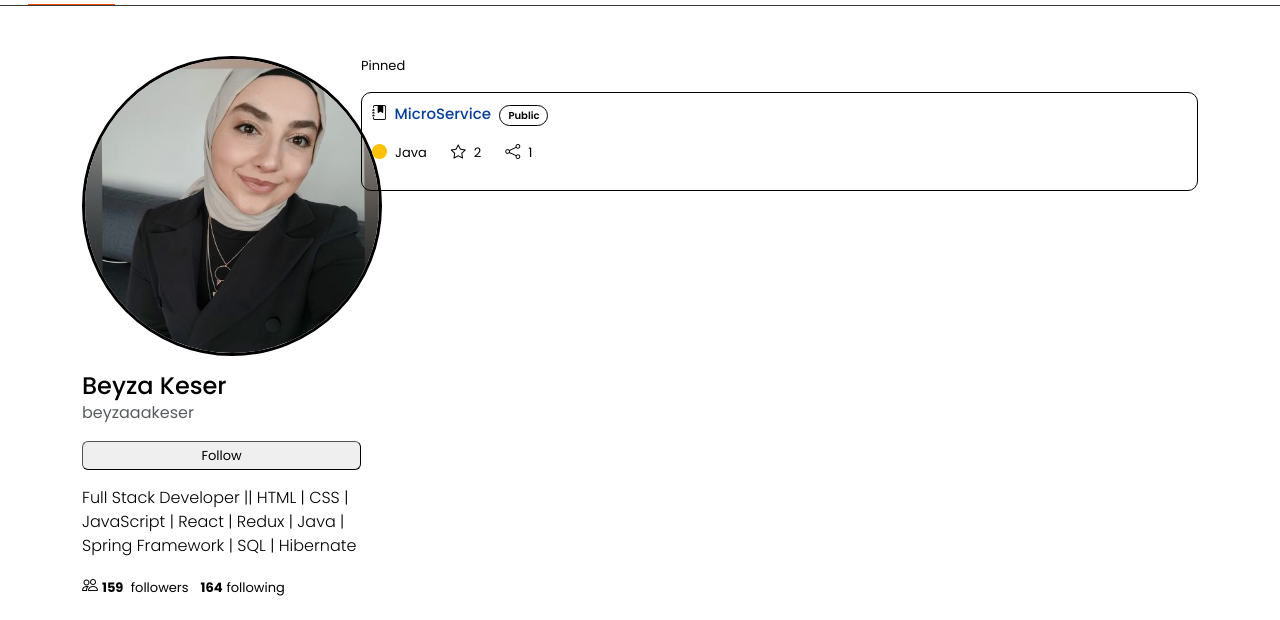
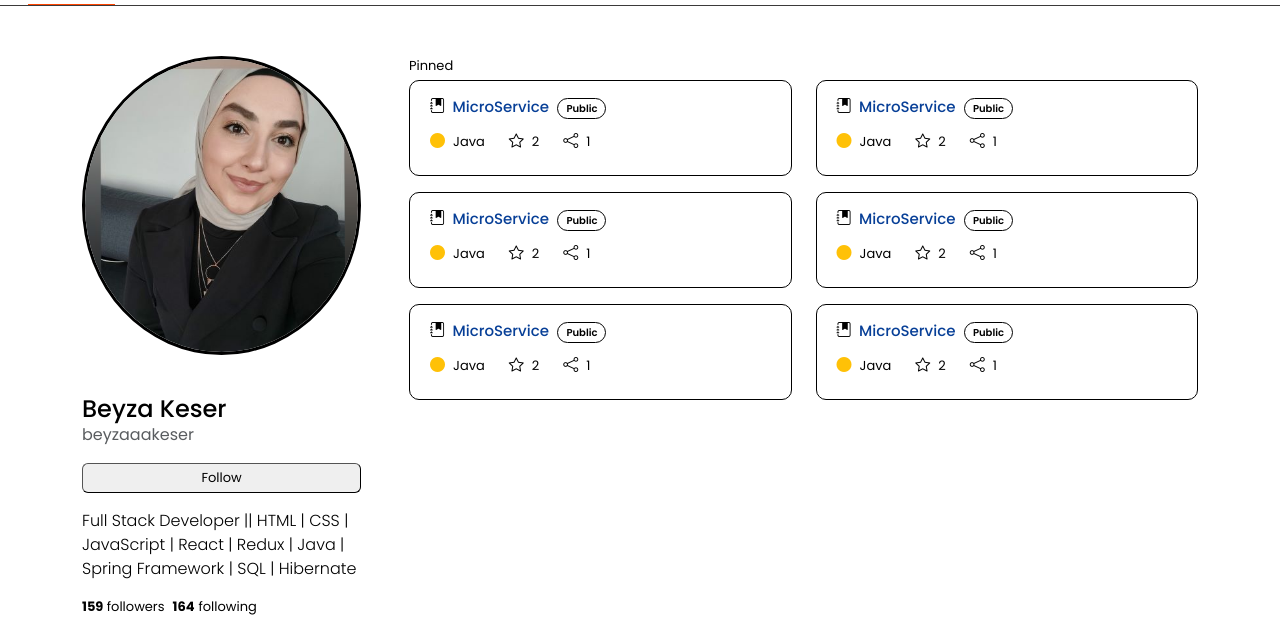
Before and after one commit to beyzaaakeser/Github-Clone, a plain HTML site: page index.html in a window 1280 px wide. Shown: the part 102-722 px from the top of the page. Drawn offline with nearby package versions, Linux system fonts and the light colour scheme.

```diff
--- a/index.html
+++ b/index.html
@@ -119,26 +119,31 @@
     </div>
 
     <section class="main container-fluid mb-5">
-        <div class="main-container container d-flex flex-column flex-md-row">
+        <div class="main-container container-lg d-flex flex-column flex-md-row">
             <div class="left col-12 col-md-3 ">
                 <div class="d-flex flex-column">
-                    <img src="images/beyzakeser.jpg" class="rounded-circle user-img" alt="">
+                    <div class="d-flex flex-md-column gap-4 align-items-center align-items-md-start">
+                    <img src="images/beyzakeser.jpg" class="rounded-circle user-img img-fluid" alt="">
+                    <div class="text-md-start">
                     <h4 class="mt-3 mb-0">Beyza Keser</h4>
                     <span class="fs-6 text-muted">beyzaaakeser</span>
+                    </div>
+
+                    </div>
+
 
                     <button class="p-1 rounded-2 border-1 mt-3">Follow</button>
                     <p class="mt-3 fs-6 fw-light">
                         Full Stack Developer || HTML | CSS | JavaScript | React | Redux | Java | Spring Framework | SQL | Hibernate
                     </p>
                     <div class="d-flex align-items-center">
-                            <i class="bi bi-people fs-6 me-1"></i>
-                            <div class="d-flex gap-2 align-items-center">
+                            <div class="d-flex gap-2 align-items-center flex-mmdcolumn flex-lg-row">
                                 <a href="">
-                                    <span class="fw-bold">159</span> <span class="ms-1" >followers</span>
+                                    <span class="fw-bold">159</span> <span class="" >followers</span>
                                </a>
 
                                <a href="" class="">
-                                   <span class="fw-bold ms-1">164</span><span class="ms-1" >following</span>
+                                   <span class="fw-bold">164</span><span class="ms-1" >following</span>
                                </a>
                             </div>
                     </div>
@@ -151,19 +156,94 @@
                             </li>
                             <li>
                                 <a href="https://medium.com/@beyzakeser">
-                                    <i class="bi bi-link-45deg"></i> medium.com/@beyzakeser
+                                    <i class="bi bi-link-45deg"></i> medium.com
                                 </a>
                             </li>
                         </ul>
                     </div>
                 </div>
             </div>
-            <div class="right col-12 col-md-9 ps-5vb  ">
-                <p>Pinned</p>
-                <div class="pinned-container">
+            <div class="right col-12 col-md-9 ps-md-5 flex-wrap">
+                <p class="mb-1 mt-3 mt-md-0">Pinned</p>
+                <div class="pinned-container d-flex row  ">
 
 
-                    <div>
+                    <div class="col-12 col-md-6 mb-3">
+                        <div class="pins">
+                            <p>
+                                <i class="bi bi-journal-bookmark-fill me-1"></i>
+                                <a href="">MicroService</a>
+                                <span class="public">Public</span>
+                            </p>
+                            <div class="d-flex gap-4">
+
+                                <p><i class="bi bi-circle-fill me-2 text-warning"></i>Java</p>
+                                <p><i class="bi bi-star me-2"></i>2</p>
+                                <p><i class="bi bi-share me-2"></i>1</p>
+                            </div>
+                        </div>
+                    </div>
+                    <div class="col-12 col-md-6 mb-3">
+                        <div class="pins">
+                            <p>
+                                <i class="bi bi-journal-bookmark-fill me-1"></i>
+                                <a href="">MicroService</a>
+                                <span class="public">Public</span>
+                            </p>
+                            <div class="d-flex gap-4">
+
+                                <p><i class="bi bi-circle-fill me-2 text-warning"></i>Java</p>
+                                <p><i class="bi bi-star me-2"></i>2</p>
+                                <p><i class="bi bi-share me-2"></i>1</p>
+                            </div>
+                        </div>
+                    </div>
+                    <div class="col-12 col-md-6 mb-3">
+                        <div class="pins">
+                            <p>
+                                <i class="bi bi-journal-bookmark-fill me-1"></i>
+                                <a href="">MicroService</a>
+                                <span class="public">Public</span>
+                            </p>
+                            <div class="d-flex gap-4">
+
+                                <p><i class="bi bi-circle-fill me-2 text-warning"></i>Java</p>
+                                <p><i class="bi bi-star me-2"></i>2</p>
+                                <p><i class="bi bi-share me-2"></i>1</p>
+                            </div>
+                        </div>
+                    </div>
+                    <div class="col-12 col-md-6 mb-3">
+                        <div class="pins">
+                            <p>
+                                <i class="bi bi-journal-bookmark-fill me-1"></i>
+                                <a href="">MicroService</a>
+                                <span class="public">Public</span>
+                            </p>
+                            <div class="d-flex gap-4">
+
+                                <p><i class="bi bi-circle-fill me-2 text-warning"></i>Java</p>
+                                <p><i class="bi bi-star me-2"></i>2</p>
+                                <p><i class="bi bi-share me-2"></i>1</p>
+                            </div>
+                        </div>
+                    </div>
+                    <div class="col-12 col-md-6 mb-3">
+                        <div class="pins">
+                            <p>
+                                <i class="bi bi-journal-bookmark-fill me-1"></i>
+                                <a href="">MicroService</a>
+                                <span class="public">Public</span>
+                            </p>
+                            <div class="d-flex gap-4">
+
+                                <p><i class="bi bi-circle-fill me-2 text-warning"></i>Java</p>
+                                <p><i class="bi bi-star me-2"></i>2</p>
+                                <p><i class="bi bi-share me-2"></i>1</p>
+                            </div>
+                        </div>
+                    </div>
+                    <div class="col-12 col-md-6 mb-3">
                         <div class="pins">
                             <p>
                                 <i class="bi bi-journal-bookmark-fill me-1"></i>
--- a/scss/_main.scss
+++ b/scss/_main.scss
@@ -5,9 +5,11 @@
            margin-bottom: 3px;
         }
         .user-img{
-            width: 300px;
-            height: 300px;
+            width: 100%;
+            max-width: 300px;
+            height: auto;
             border: 3px solid black;
+
         }
         .social{
             i{
@@ -19,7 +21,7 @@
         .pins{
             border: 1px solid black;
             border-radius: 10px;
-            padding: 10px;
+            padding: 15px 20px;
             i{
                 font-size: 15px;
             }
@@ -28,6 +30,12 @@
                 color: #073F97;
                 font-weight: 500;
                 font-size: 15px;
+            }
+            p{
+                margin-bottom: 12px;
+            }
+            div > p{
+                margin-bottom: 7px;
             }
         }
         .public{
@@ -45,3 +53,15 @@
     }
 
 }
+
+@media (max-width:768px){
+    .main{
+        .main-container{
+            .user-img{
+        width: 120px;
+        height: auto;
+    }
+        }
+    }
+
+}
```
Also changed, not shown: css/style.css, 1 other file.
